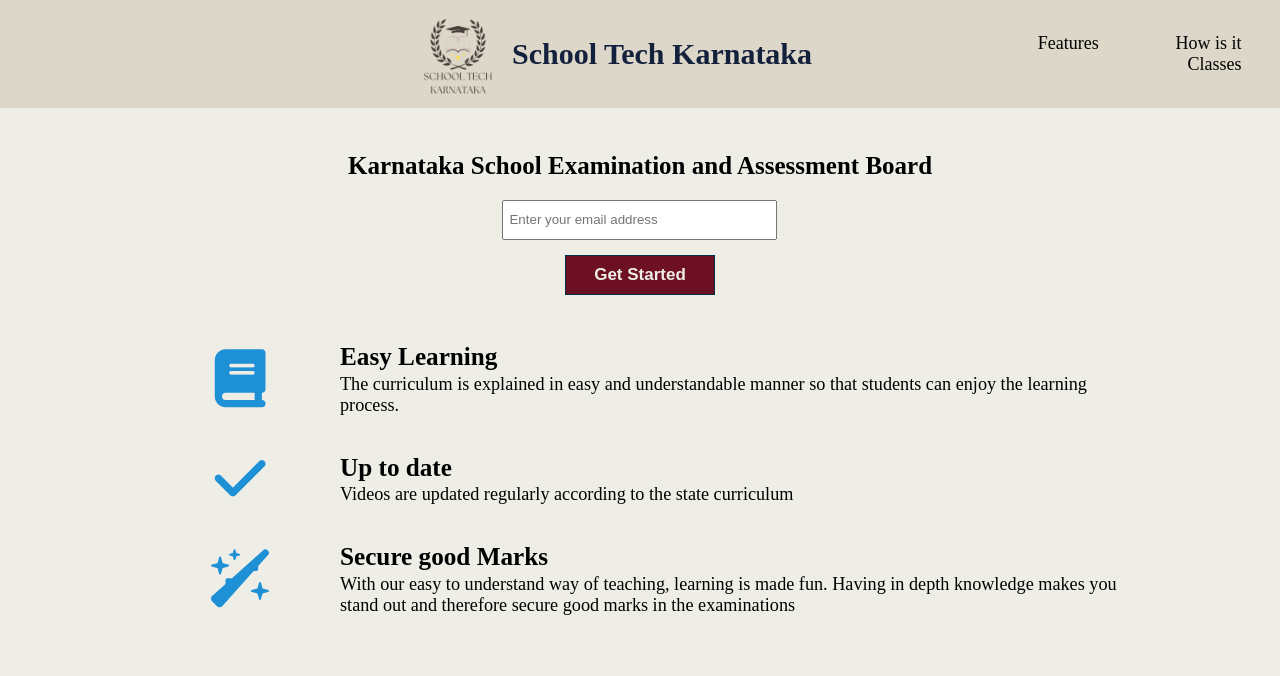
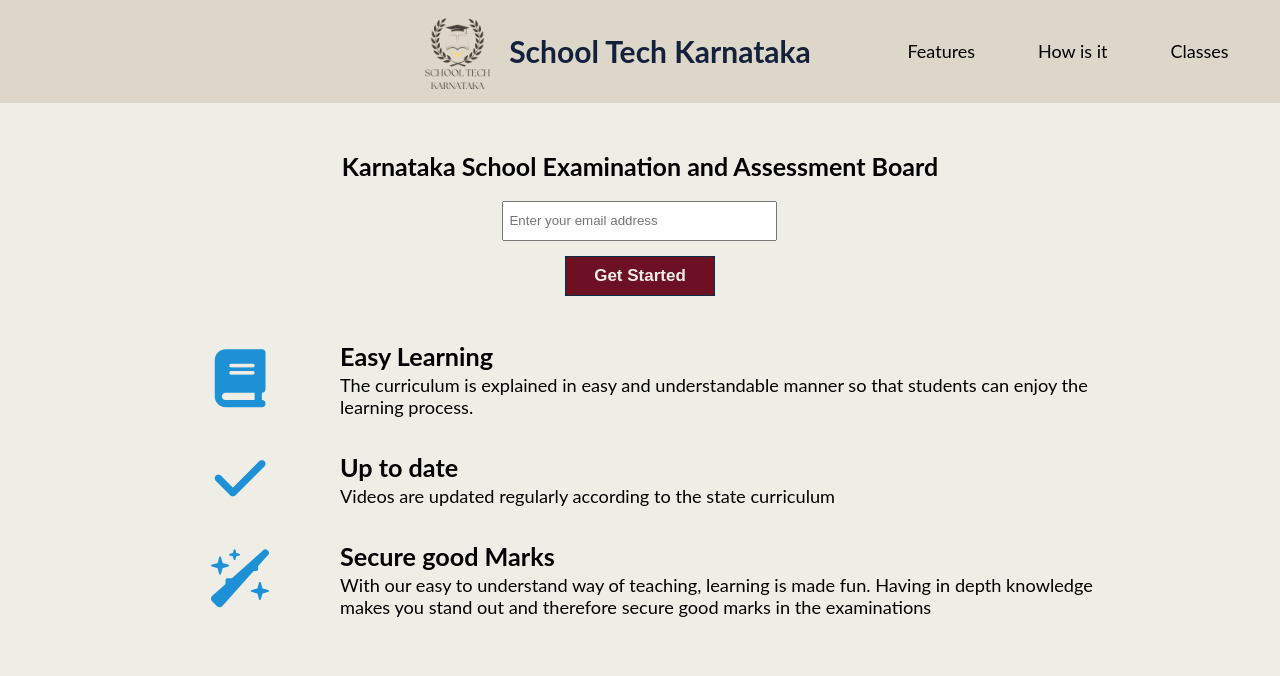
Before and after one commit to Aisha-hash/Landing_page, a plain HTML site: page index.html in a window 1280 px wide. Shown: the top 676 px of the page. Drawn offline with Linux system fonts and the light colour scheme.

Commit message:
updated color and bgcolor for all elements

```diff
--- a/assets/css/styles.css
+++ b/assets/css/styles.css
@@ -10,12 +10,15 @@
 
 html {
     font-size: 62.5%;
-    background-color: #efeee6;
     scroll-behavior: smooth;
-    color: #000000;
+
 }
 
-
+body {
+    color: #000000;
+    font-family: 'Lato', sans-serif;
+    background-color: #efeee6;
+}
 
 li {
     list-style: none;
@@ -60,6 +63,7 @@ header {
     width: 100%;
     min-height: 75px;
     background-color: #ddd7c9;
+    padding: 0px 20px;
 }
 
 .container {
@@ -102,13 +106,13 @@ header {
 #navbar-list {
     display: flex;
     flex-direction: row;
-    justify-content: flex-end;
+    justify-content: space-around;
     width: 30vw;
     flex-wrap: wrap;
 }
 
 .navlink {
-    margin: 0 10%;
+    padding: 0 5%;
 }
 
 .heading {
```
Also changed, not shown: index.html (+1 -4 lines).
